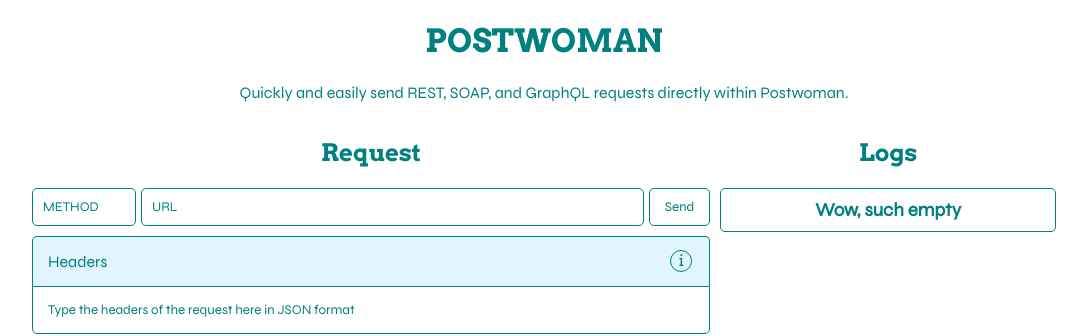
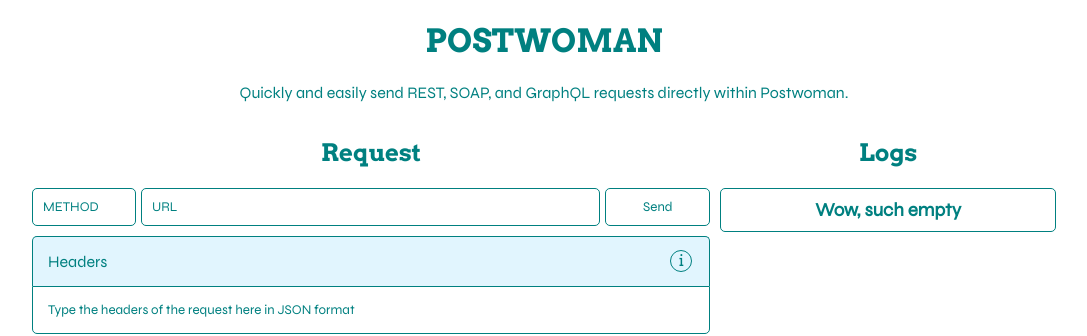
Before and after one commit to Abdelar/postwoman, a React (Create React App) app: page / in a window 1280 px wide. Shown: the top 336 px of the page, without its empty margins (96-1183 px from the left). Built offline with nearby package versions, Linux system fonts and the light colour scheme.

Commit message:
Try to fix wide send button

```diff
--- a/src/component/Request.css
+++ b/src/component/Request.css
@@ -15,20 +15,21 @@
 	background-color: var(--light-blue-50);
 }
 .url {
-	flex: 1 1 auto;
+	flex: 6;
 	height: auto;
 	margin: 0 5px;
 	padding: 10px;
-	resize: none;
 }
 
 .methods {
+	flex: 1;
 	width: 90px;
 	display: inline-block;
 	cursor: pointer;
 	padding-left: 10px;
 }
 .send {
+	flex: 1;
 	cursor: pointer;
 	padding: 10px 15px;
 }
```
